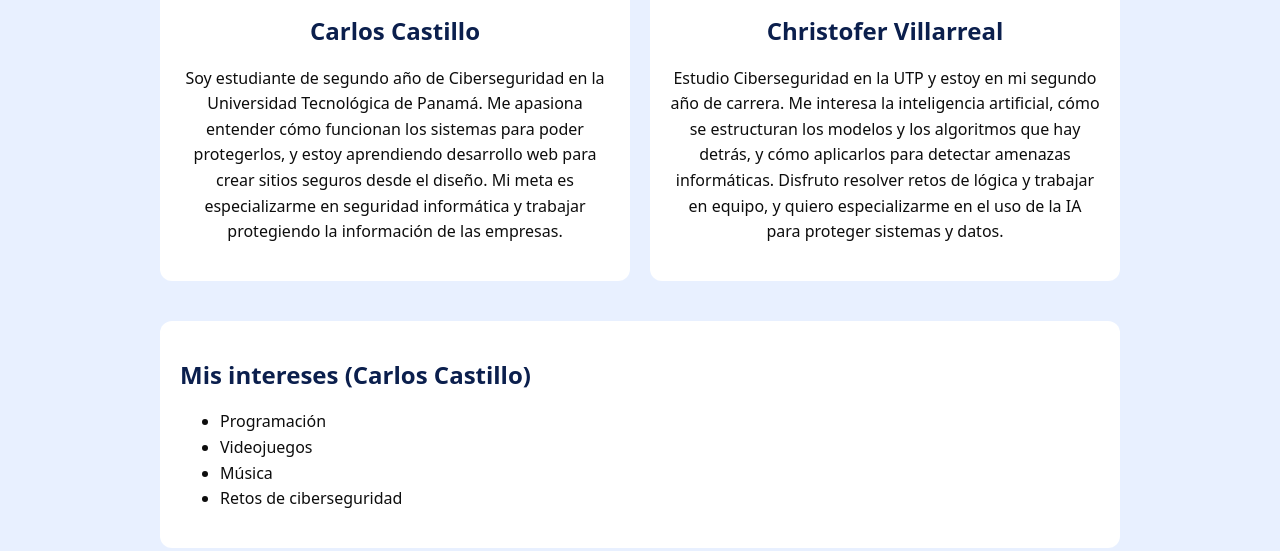
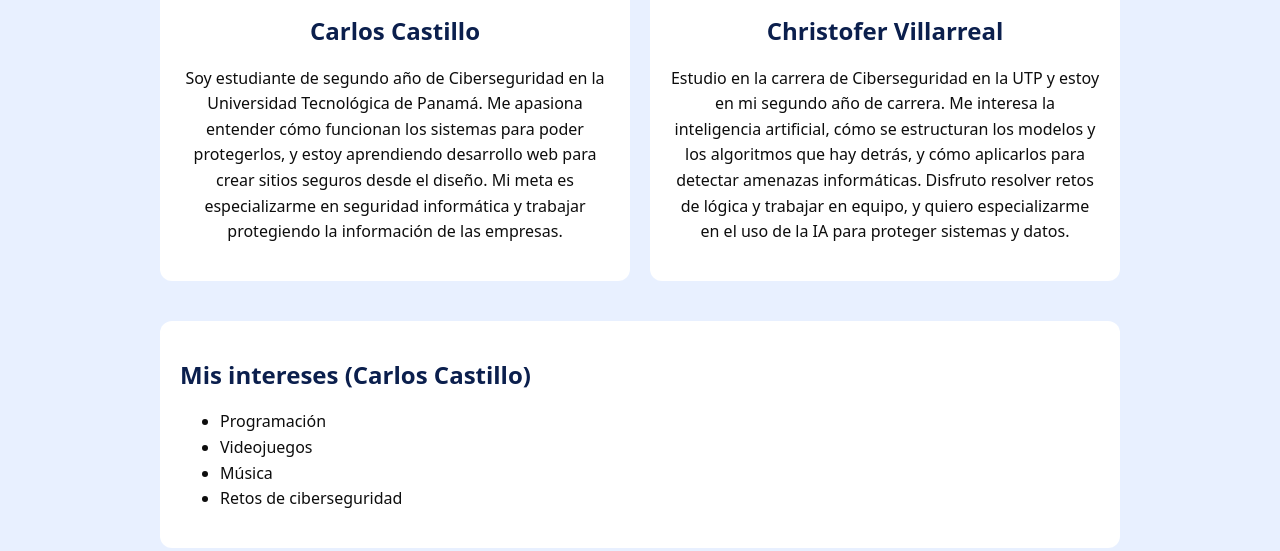
Before and after one commit to 03kingemmanuelcc-spec/hub-estudiantil-2026, a plain HTML site: page index.html in a window 1280 px wide. Shown: the part 270-821 px from the top of the page. Drawn offline with Linux system fonts and the light colour scheme.

Commit message:
Ajusta bio de Christofer

```diff
--- a/index.html
+++ b/index.html
@@ -33,7 +33,7 @@
         <article class="contenedor">
           <img src="img/avatar2.png" alt="Foto de perfil de Christofer Villarreal" class="avatar">
           <h2>Christofer Villarreal</h2>
-          <p>Estudio Ciberseguridad en la UTP y estoy en mi segundo año de carrera. Me interesa la inteligencia artificial, cómo se estructuran los modelos y los algoritmos que hay detrás, y cómo aplicarlos para detectar amenazas informáticas. Disfruto resolver retos de lógica y trabajar en equipo, y quiero especializarme en el uso de la IA para proteger sistemas y datos.</p>
+          <p>Estudio en la carrera de Ciberseguridad en la UTP y estoy en mi segundo año de carrera. Me interesa la inteligencia artificial, cómo se estructuran los modelos y los algoritmos que hay detrás, y cómo aplicarlos para detectar amenazas informáticas. Disfruto resolver retos de lógica y trabajar en equipo, y quiero especializarme en el uso de la IA para proteger sistemas y datos.</p>
         </article>
 
       </div>
```
